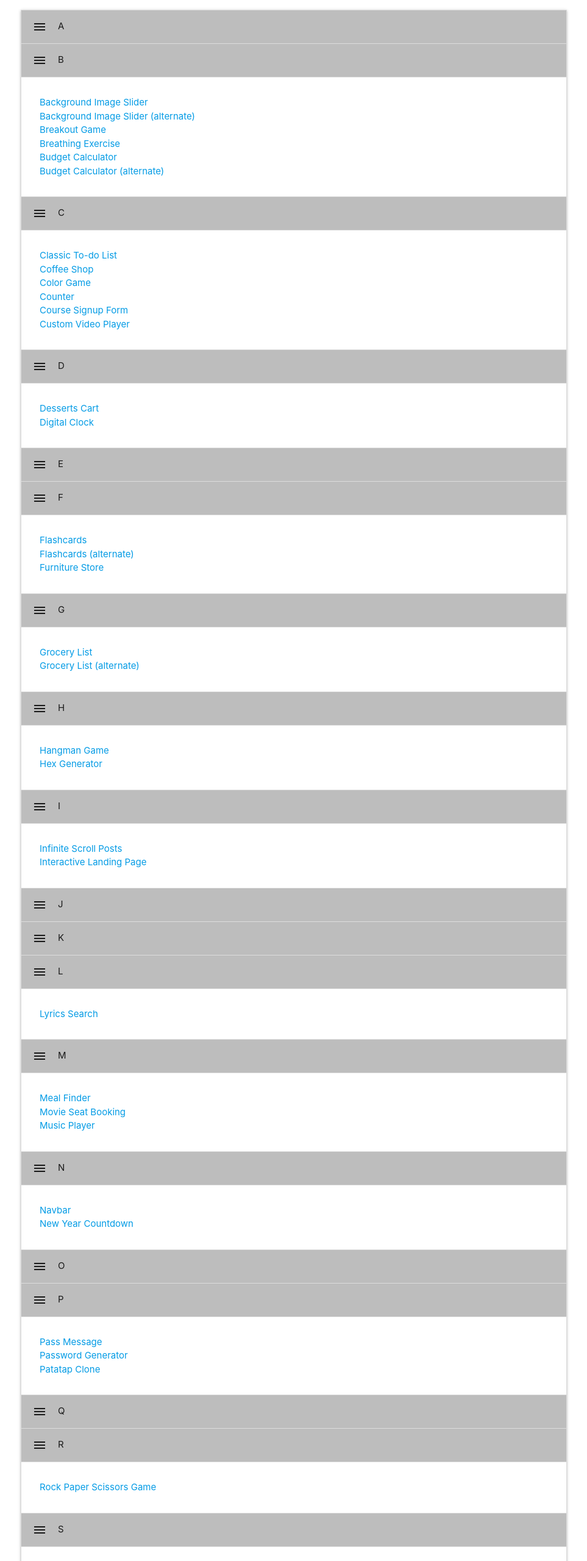
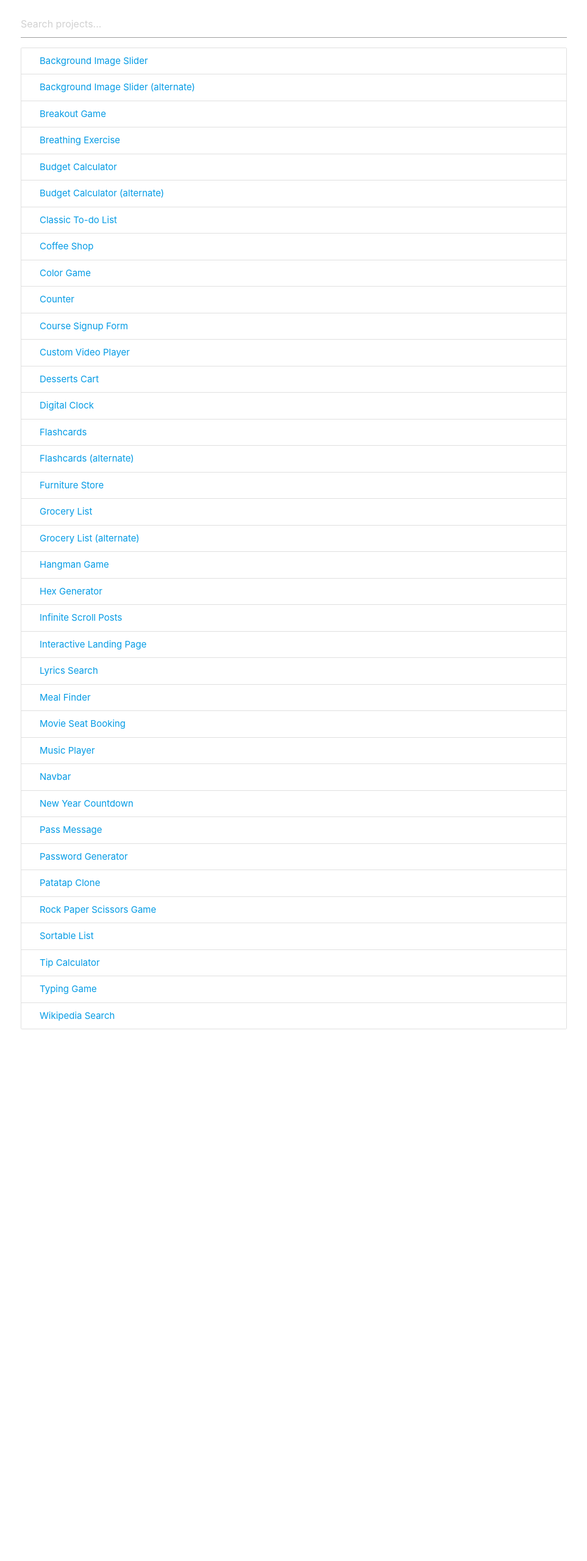
Before and after one commit to philipng88/JavaScriptDOMProjects, a plain HTML site: page index.html in a window 1280 px wide. Shown: the part 120-2680 px from the top of the page at 61% size, without its empty margins (158-1121 px from the left). After the commit the page ends 1823 px from the top, so only its background shows below. Drawn offline with nearby package versions, Linux system fonts and the light colour scheme.

Commit message:
modified main index UI including search filter

```diff
--- a/index.html
+++ b/index.html
@@ -9,261 +9,145 @@
       rel="stylesheet"
       href="https://cdnjs.cloudflare.com/ajax/libs/materialize/1.0.0/css/materialize.min.css"
     />
-    <link
-      href="https://fonts.googleapis.com/icon?family=Material+Icons"
-      rel="stylesheet"
-    />
   </head>
   <body>
     <div class="container">
       <h1 class="center-align">Mini JavaScript Projects</h1>
-      <ul class="collapsible expandable">
-        <li>
-          <div class="collapsible-header grey lighten-1">
-            <i class="material-icons">menu</i>A
-          </div>
-          <div class="collapsible-body">
-            No projects starting with the letter 'A'
-          </div>
+      <input type="text" id="filterInput" placeholder="Search projects..." />
+      <ul id="projects" class="collection with-header">
+        <li class="collection-item">
+          <a href="bgImgSlider/index.html">Background Image Slider</a>
         </li>
-        <li class="active">
-          <div class="collapsible-header grey lighten-1">
-            <i class="material-icons">menu</i>B
-          </div>
-          <div class="collapsible-body">
-            <a href="bgImgSlider/index.html">Background Image Slider</a><br />
+        <li class="collection-item">
           <a href="bgImgSlider-v2/index.html"
             >Background Image Slider (alternate)</a
-            ><br />
-            <a href="breakoutGame/index.html">Breakout Game</a><br />
-            <a href="breathingExercise/index.html">Breathing Exercise</a><br />
-            <a href="budgetCalculator/index.html">Budget Calculator</a><br />
+          >
+        </li>
+        <li class="collection-item">
+          <a href="breakoutGame/index.html">Breakout Game</a>
+        </li>
+        <li class="collection-item">
+          <a href="breathingExercise/index.html">Breathing Exercise</a>
+        </li>
+        <li class="collection-item">
+          <a href="budgetCalculator/index.html">Budget Calculator</a>
+        </li>
+        <li class="collection-item">
           <a href="budgetCalculator-v2/index.html"
             >Budget Calculator (alternate)</a
           >
-          </div>
         </li>
-        <li class="active">
-          <div class="collapsible-header grey lighten-1">
-            <i class="material-icons">menu</i>C
-          </div>
-          <div class="collapsible-body">
-            <a href="classicToDoList/index.html">Classic To-do List</a><br />
-            <a href="CoffeeShop/index.html">Coffee Shop</a><br />
-            <a href="colorGame/index.html">Color Game</a><br />
-            <a href="counter/index.html">Counter</a><br />
-            <a href="courseForm/index.html">Course Signup Form</a><br />
+        <li class="collection-item">
+          <a href="classicToDoList/index.html">Classic To-do List</a>
+        </li>
+        <li class="collection-item">
+          <a href="CoffeeShop/index.html">Coffee Shop</a>
+        </li>
+        <li class="collection-item">
+          <a href="colorGame/index.html">Color Game</a>
+        </li>
+        <li class="collection-item">
+          <a href="counter/index.html">Counter</a>
+        </li>
+        <li class="collection-item">
+          <a href="courseForm/index.html">Course Signup Form</a>
+        </li>
+        <li class="collection-item">
           <a href="customVideoPlayer/index.html">Custom Video Player</a>
-          </div>
         </li>
-        <li class="active">
-          <div class="collapsible-header grey lighten-1">
-            <i class="material-icons">menu</i>D
-          </div>
-          <div class="collapsible-body">
-            <a href="dessertsCart/index.html">Desserts Cart</a><br />
+        <li class="collection-item">
+          <a href="dessertsCart/index.html">Desserts Cart</a>
+        </li>
+        <li class="collection-item">
           <a href="digitalClock/index.html">Digital Clock</a>
-          </div>
         </li>
-        <li>
-          <div class="collapsible-header grey lighten-1">
-            <i class="material-icons">menu</i>E
-          </div>
-          <div class="collapsible-body">
-            No projects starting with the letter 'E'
-          </div>
+        <li class="collection-item">
+          <a href="flashcards/index.html">Flashcards</a>
         </li>
-        <li class="active">
-          <div class="collapsible-header grey lighten-1">
-            <i class="material-icons">menu</i>F
-          </div>
-          <div class="collapsible-body">
-            <a href="flashcards/index.html">Flashcards</a><br />
-            <a href="flashcards-v2/index.html">Flashcards (alternate)</a><br />
+        <li class="collection-item">
+          <a href="flashcards-v2/index.html">Flashcards (alternate)</a>
+        </li>
+        <li class="collection-item">
           <a href="furnitureStore/index.html">Furniture Store</a>
-          </div>
         </li>
-        <li class="active">
-          <div class="collapsible-header grey lighten-1">
-            <i class="material-icons">menu</i>G
-          </div>
-          <div class="collapsible-body">
-            <a href="groceryList/index.html">Grocery List</a><br />
+        <li class="collection-item">
+          <a href="groceryList/index.html">Grocery List</a>
+        </li>
+        <li class="collection-item">
           <a href="groceryList-v2/index.html">Grocery List (alternate)</a>
-          </div>
         </li>
-        <li class="active">
-          <div class="collapsible-header grey lighten-1">
-            <i class="material-icons">menu</i>H
-          </div>
-          <div class="collapsible-body">
-            <a href="hangmanGame/index.html">Hangman Game</a><br />
+        <li class="collection-item">
+          <a href="hangmanGame/index.html">Hangman Game</a>
+        </li>
+        <li class="collection-item">
           <a href="hexGenerator/index.html">Hex Generator</a>
-          </div>
         </li>
-        <li class="active">
-          <div class="collapsible-header grey lighten-1">
-            <i class="material-icons">menu</i>I
-          </div>
-          <div class="collapsible-body">
-            <a href="infiniteScrollPosts/index.html">Infinite Scroll Posts</a
-            ><br />
+        <li class="collection-item">
+          <a href="infiniteScrollPosts/index.html">Infinite Scroll Posts</a>
+        </li>
+        <li class="collection-item">
           <a href="interactiveLandingPage/index.html"
             >Interactive Landing Page</a
           >
-          </div>
         </li>
-        <li>
-          <div class="collapsible-header grey lighten-1">
-            <i class="material-icons">menu</i>J
-          </div>
-          <div class="collapsible-body">
-            No projects starting with the letter 'J'
-          </div>
+        <li class="collection-item">
+          <a href="lyricsSearch/index.html">Lyrics Search</a>
         </li>
-        <li>
-          <div class="collapsible-header grey lighten-1">
-            <i class="material-icons">menu</i>K
-          </div>
-          <div class="collapsible-body">
-            No projects starting with the letter 'K'
-          </div>
+        <li class="collection-item">
+          <a href="mealFinder/index.html">Meal Finder</a>
         </li>
-        <li class="active">
-          <div class="collapsible-header grey lighten-1">
-            <i class="material-icons">menu</i>L
-          </div>
-          <div class="collapsible-body">
-            <a href="lyricsSearch/index.html">Lyrics Search</a>
-          </div>
+        <li class="collection-item">
+          <a href="movieSeatBooking/index.html">Movie Seat Booking</a>
         </li>
-        <li class="active">
-          <div class="collapsible-header grey lighten-1">
-            <i class="material-icons">menu</i>M
-          </div>
-          <div class="collapsible-body">
-            <a href="mealFinder/index.html">Meal Finder</a><br />
-            <a href="movieSeatBooking/index.html">Movie Seat Booking</a><br />
+        <li class="collection-item">
           <a href="musicPlayer/index.html">Music Player</a>
-          </div>
         </li>
-        <li class="active">
-          <div class="collapsible-header grey lighten-1">
-            <i class="material-icons">menu</i>N
-          </div>
-          <div class="collapsible-body">
-            <a href="navbar/index.html">Navbar</a><br />
+        <li class="collection-item">
+          <a href="navbar/index.html">Navbar</a>
+        </li>
+        <li class="collection-item">
           <a href="newYearCountdown/index.html">New Year Countdown</a>
-          </div>
         </li>
-        <li>
-          <div class="collapsible-header grey lighten-1">
-            <i class="material-icons">menu</i>O
-          </div>
-          <div class="collapsible-body">
-            No projects starting with the letter 'O'
-          </div>
+        <li class="collection-item">
+          <a href="passMessage/index.html">Pass Message</a>
         </li>
-        <li class="active">
-          <div class="collapsible-header grey lighten-1">
-            <i class="material-icons">menu</i>P
-          </div>
-          <div class="collapsible-body">
-            <a href="passMessage/index.html">Pass Message</a><br />
-            <a href="passwordGenerator/index.html">Password Generator</a><br />
+        <li class="collection-item">
+          <a href="passwordGenerator/index.html">Password Generator</a>
+        </li>
+        <li class="collection-item">
           <a href="patatapClone/index.html">Patatap Clone</a>
-          </div>
         </li>
-        <li>
-          <div class="collapsible-header grey lighten-1">
-            <i class="material-icons">menu</i>Q
-          </div>
-          <div class="collapsible-body">
-            No projects starting with the letter 'Q'
-          </div>
+        <li class="collection-item">
+          <a href="rockPaperScissors/index.html">Rock Paper Scissors Game</a>
         </li>
-        <li class="active">
-          <div class="collapsible-header grey lighten-1">
-            <i class="material-icons">menu</i>R
-          </div>
-          <div class="collapsible-body">
-            <a href="rockPaperScissors/index.html">Rock Paper Scissors Game</a>
-          </div>
+        <li class="collection-item">
+          <a href="sortableList/index.html">Sortable List</a>
         </li>
-        <li class="active">
-          <div class="collapsible-header grey lighten-1">
-            <i class="material-icons">menu</i>S
-          </div>
-          <div class="collapsible-body">
-            <a href="sortableList/index.html">Sortable List</a>
-          </div>
+        <li class="collection-item">
+          <a href="tipForm/index.html">Tip Calculator</a>
         </li>
-        <li class="active">
-          <div class="collapsible-header grey lighten-1">
-            <i class="material-icons">menu</i>T
-          </div>
-          <div class="collapsible-body">
-            <a href="tipForm/index.html">Tip Calculator</a><br />
+        <li class="collection-item">
           <a href="typingGame/index.html">Typing Game</a>
-          </div>
         </li>
-        <li>
-          <div class="collapsible-header grey lighten-1">
-            <i class="material-icons">menu</i>U
-          </div>
-          <div class="collapsible-body">
-            No projects starting with the letter 'U'
-          </div>
-        </li>
-        <li>
-          <div class="collapsible-header grey lighten-1">
-            <i class="material-icons">menu</i>V
-          </div>
-          <div class="collapsible-body">
-            No projects starting with the letter 'V'
-          </div>
-        </li>
-        <li class="active">
-          <div class="collapsible-header grey lighten-1">
-            <i class="material-icons">menu</i>W
-          </div>
-          <div class="collapsible-body">
+        <li class="collection-item">
           <a href="wikipediaSearch/index.html">Wikipedia Search</a>
-          </div>
-        </li>
-        <li>
-          <div class="collapsible-header grey lighten-1">
-            <i class="material-icons">menu</i>X
-          </div>
-          <div class="collapsible-body">
-            No projects starting with the letter 'X'
-          </div>
-        </li>
-        <li>
-          <div class="collapsible-header grey lighten-1">
-            <i class="material-icons">menu</i>Y
-          </div>
-          <div class="collapsible-body">
-            No projects starting with the letter 'Y'
-          </div>
-        </li>
-        <li>
-          <div class="collapsible-header grey lighten-1">
-            <i class="material-icons">menu</i>Z
-          </div>
-          <div class="collapsible-body">
-            No projects starting with the letter 'Z'
-          </div>
         </li>
       </ul>
     </div>
-    <script src="https://cdnjs.cloudflare.com/ajax/libs/materialize/1.0.0/js/materialize.min.js"></script>
     <script>
-      document.addEventListener('DOMContentLoaded', () =>
-        M.Collapsible.init(document.querySelector('.collapsible.expandable'), {
-          accordion: false
-        })
-      );
+      const filterInput = document.getElementById('filterInput');
+      const filterProjects = () => {
+        const filterValue = filterInput.value.toUpperCase();
+        const projectsList = document.getElementById('projects');
+        const projects = projectsList.querySelectorAll('li.collection-item');
+        projects.forEach(project => {
+          const projectName = project.firstElementChild.innerText;
+          projectName.toUpperCase().includes(filterValue)
+            ? (project.style.display = '')
+            : (project.style.display = 'none');
+        });
+      };
+      filterInput.addEventListener('keyup', filterProjects);
     </script>
   </body>
 </html>
```
Lines whose indentation alone changed are shown as unchanged.
